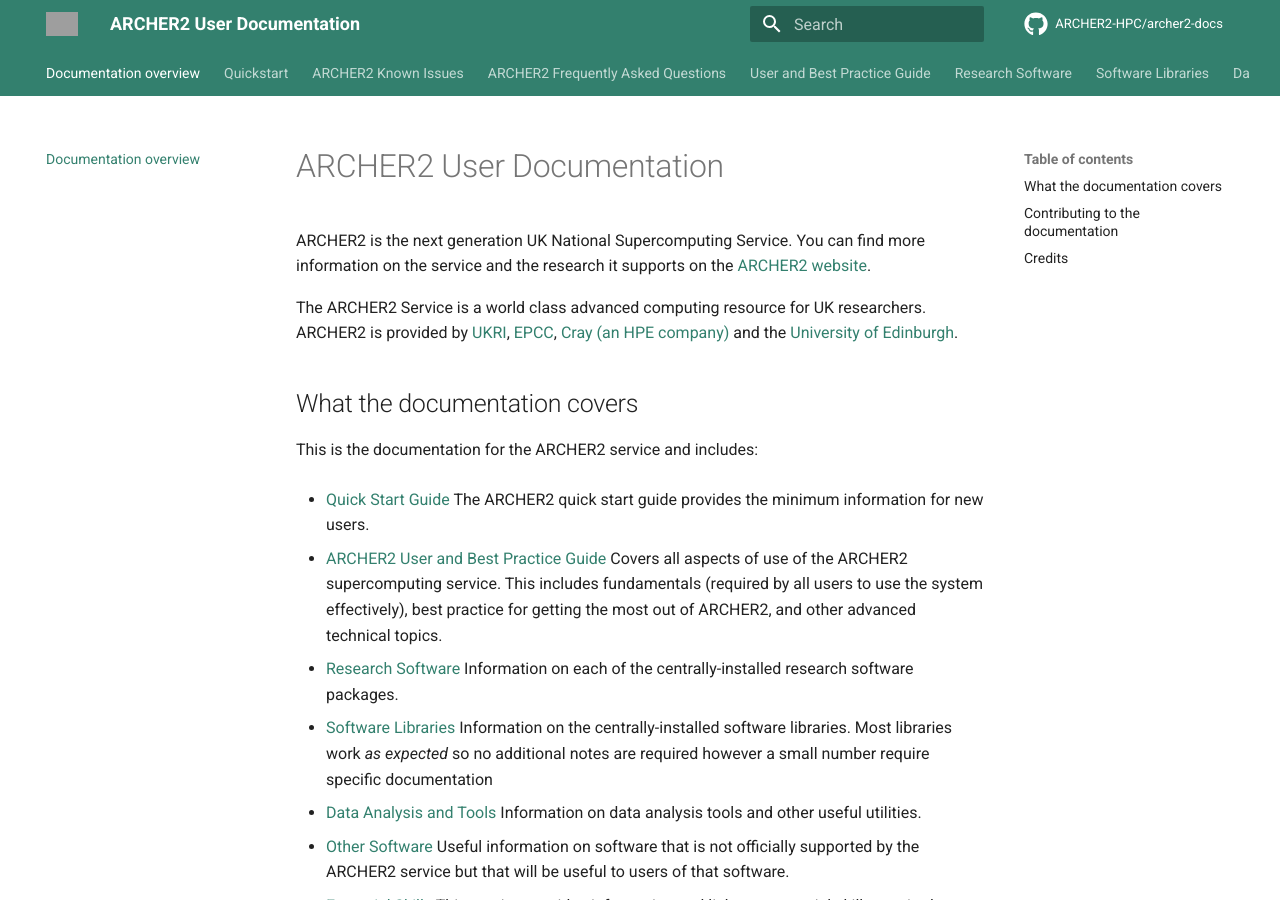
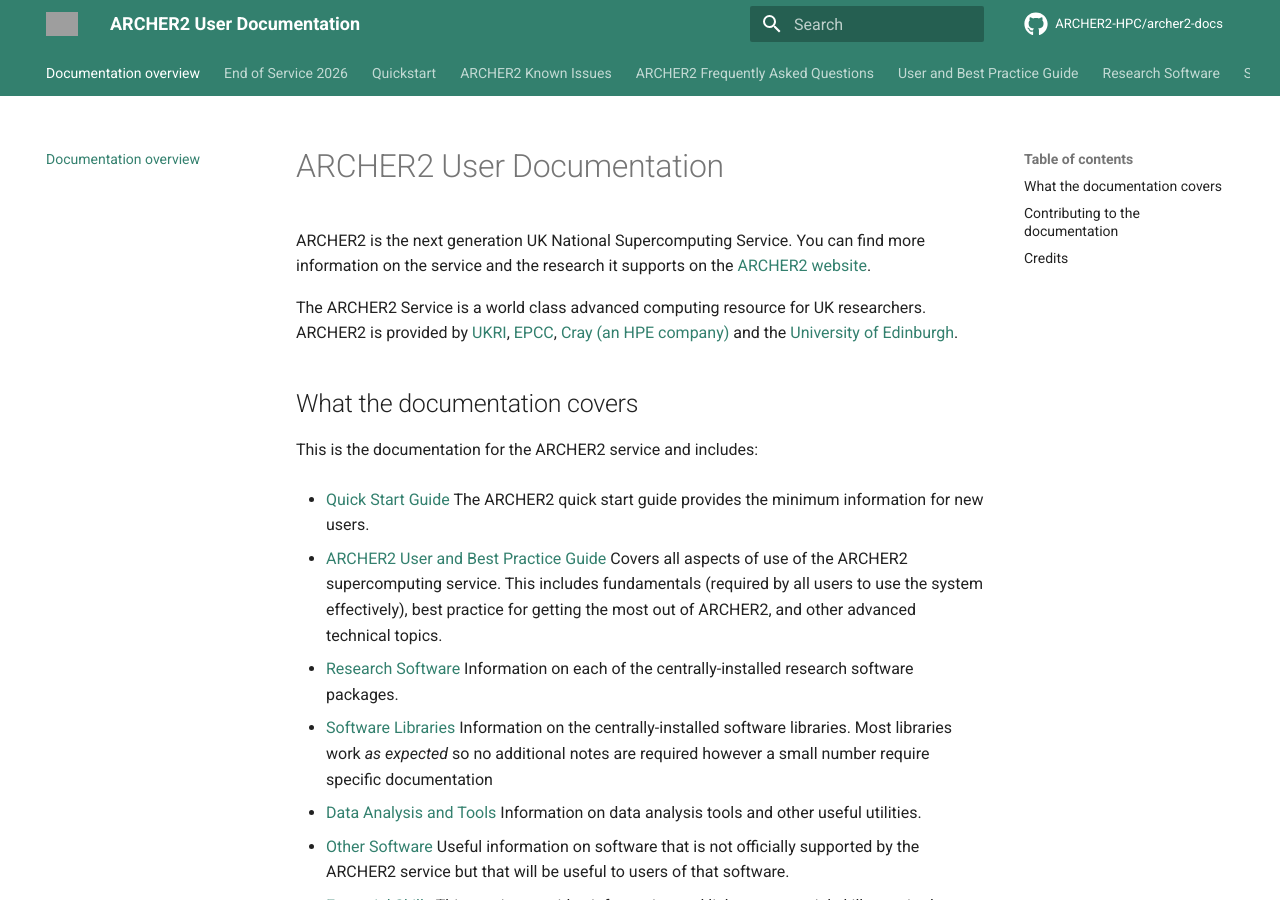
Before and after one commit to ARCHER2-HPC/archer2-docs, an MkDocs documentation site: the page built from docs/index.md, in a window 1280 px wide and 900 px high. Built offline with MkDocs 1.6.1 and Material for MkDocs 9.7.7, drawn with Linux system fonts in a browser that asks for light colours; comment, search, counter and statistics services are not loaded; some of the changed lines change nothing that is shown; grey boxes are pictures that could not be loaded.

Commit message:
Adds links to end of service docs

```diff
--- a/mkdocs.yml
+++ b/mkdocs.yml
@@ -44,6 +44,12 @@
 
 nav:
   - "Documentation overview": index.md
+  - "End of Service 2026":
+    - "Overview": end-of-service-2026/index.md
+    - "Data on ARCHER2": end-of-service-2026/data.md
+    - "EPCC SAFE": end-of-service-2026/safe.md
+    - "HPC beyond ARCHER2": end-of-service-2026/next-services.md
+    - "Getting help": end-of-service-2026/support.md
   - "Quickstart":
     - "Overview": quick-start/overview.md
     - "Quickstart for users": quick-start/quickstart-users.md
```
